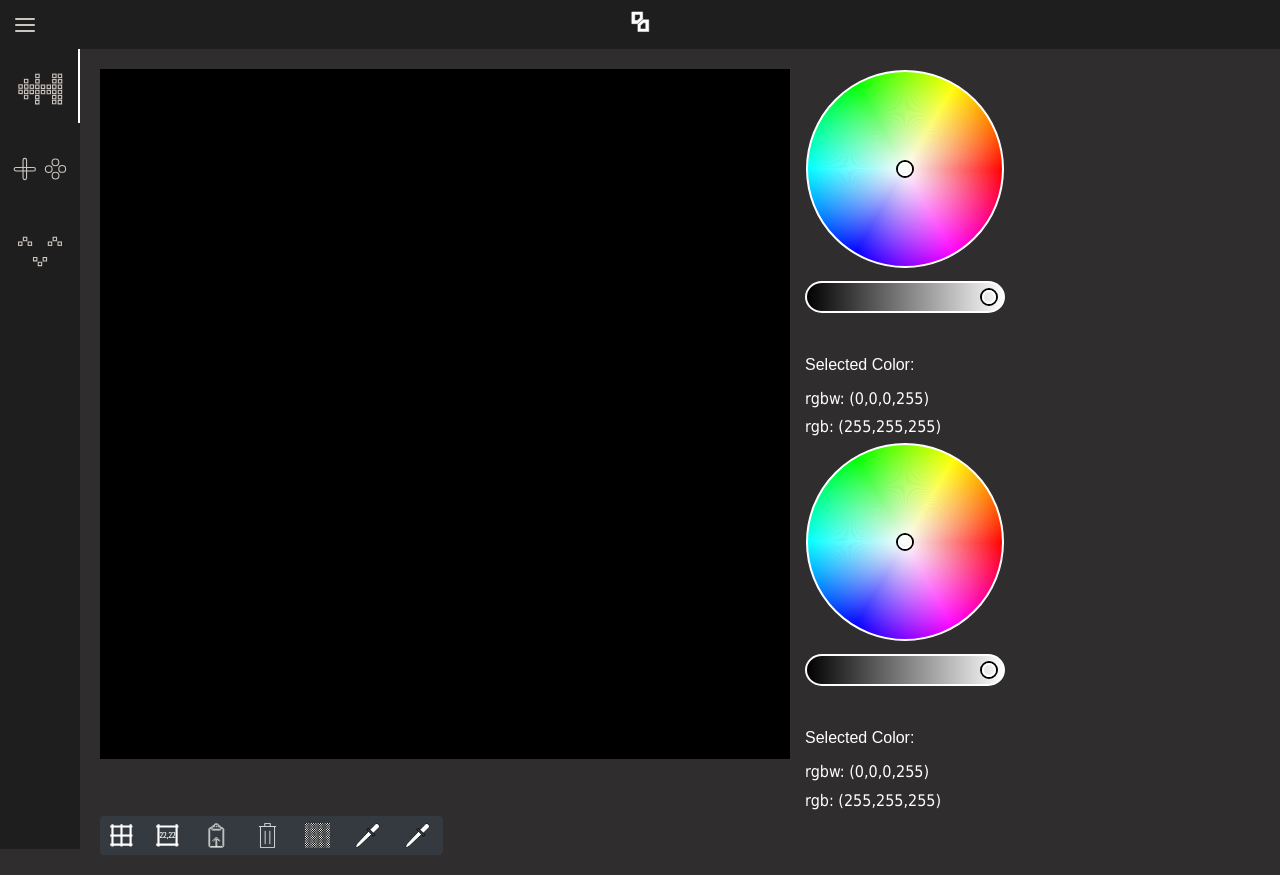
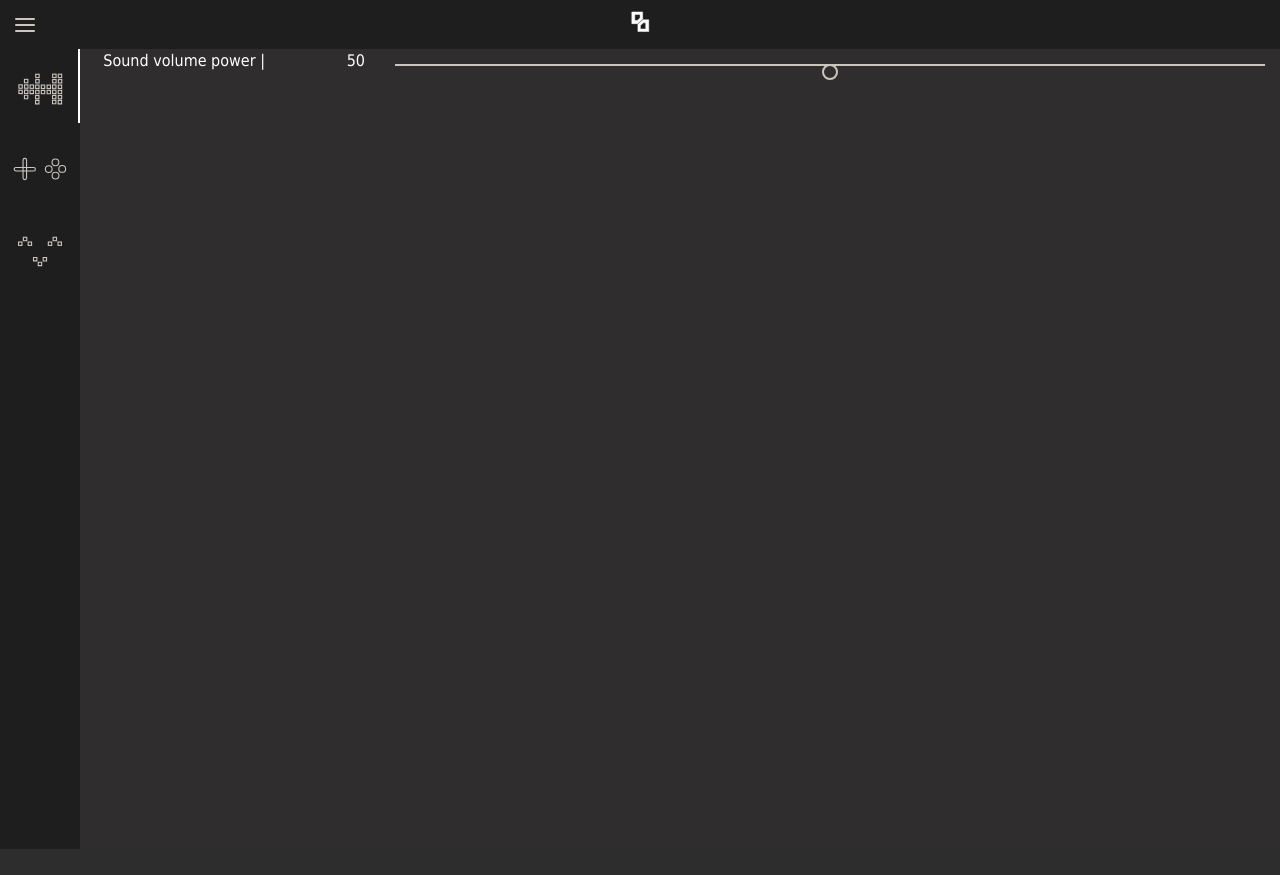
Before and after one commit to forsakenSinexz/ledTable_webInterface, a Flask app: page / in a window 1280 px wide. After the commit the page ends 849 px from the top, so only its background shows below. Run offline with Flask 2, Linux system fonts and the light colour scheme; some libraries are stand-ins or nearby versions.

Commit message:
volume slider

```diff
--- a/static/colors.css
+++ b/static/colors.css
@@ -1,21 +1,29 @@
+:root{
+    --color-bg: #2f2d2d;
+    --color-nofocus: #cbc5bf;
+    --color-focus: white;
+    --color-sidebar: #1f1e1e;
+}
+
+
 body{
-    background-color: #2f2d2d;
+    background-color: var(--color-bg);
 }
 
 .color-bg{
-    background-color: #2f2d2d;
+    background-color: var(--color-bg);
 }
 
 .color-nofocus{
-    background-color: #cbc5bf;
+    background-color: var(--color-nofocus);
 }
 
 .color-focus{
-    background-color: white;
+    background-color: var(--color-focus);
 }
 
 .color-bar{
-    background-color: rgb(31, 30, 30);
+    background-color: var(--color-sidebar);
 }
 
 .fcolor-focus{
--- a/static/styles.css
+++ b/static/styles.css
@@ -130,7 +130,7 @@ footer {
 
 
 #content{
-  float: left;
+  widows: 100%;
   transition: margin-left 0.3s;
 }
 
@@ -282,3 +282,132 @@ a, a:hover, a:focus {
   min-width: 300px;
   max-width: 300px;
 }
+
+
+
+
+
+/* Range slider */
+
+
+input[type="range"] {
+  box-sizing: border-box;
+  font-size: 16px;
+  line-height: 1;
+  height: 2em;
+  background-color: transparent;
+  cursor: pointer;
+  -webkit-appearance: none;
+  width: 100%;
+}
+input[type="range"]::-webkit-slider-thumb {
+  -webkit-appearance: none;
+}
+input[type="range"]:focus {
+  outline: none;
+}
+input[type="range"]::-ms-track {
+  width: 100%;
+  cursor: pointer;
+  background: transparent;
+  border-color: transparent;
+  color: transparent;
+}
+input[type="range"]::-webkit-slider-thumb {
+  -webkit-appearance: none;
+  width: 1em;
+  height: 1em;
+  margin-top: 0;
+  background-color: var(--color-bg);
+  border-radius: 1em;
+  border: 2px solid var(--color-nofocus);
+  cursor: pointer;
+  transition: border-color 0.3s;
+}
+input[type="range"]::-moz-range-thumb {
+  width: 1em;
+  height: 1em;
+  margin-top: 0;
+  background-color: var(--color-bg);
+  border-radius: 1em;
+  border: 2px solid var(--color-nofocus);
+  cursor: pointer;
+  transition: border-color 0.3s;
+}
+input[type="range"]::-ms-thumb {
+  width: 1em;
+  height: 1em;
+  margin-top: 0;
+  background-color: var(--color-bg);
+  border-radius: 1em;
+  border: 2px solid var(--color-nofocus);
+  cursor: pointer;
+  transition: border-color 0.3s;
+}
+input[type="range"]:hover::-webkit-slider-thumb {
+  border-color: var(--color-focus);
+}
+input[type="range"]:hover::-moz-range-thumb {
+  border-color: var(--color-focus);
+}
+input[type="range"]:hover::-ms-thumb {
+  border-color: var(--color-focus);
+}
+input[type="range"]:active::-webkit-slider-thumb {
+  border-color: #ffffff;
+}
+input[type="range"]:active::-moz-range-thumb {
+  border-color: #ffffff;
+}
+input[type="range"]:active::-ms-thumb {
+  border-color: #ffffff;
+}
+input[type="range"]::-webkit-slider-runnable-track {
+  width: 100%;
+  cursor: pointer;
+  height: 0;
+  border-bottom: 2px solid var(--color-nofocus);
+  background-color: transparent;
+  transition: border-color 0.3s;
+}
+input[type="range"]::-moz-range-track {
+  width: 100%;
+  cursor: pointer;
+  height: 0;
+  border-bottom: 2px solid var(--color-nofocus);
+  background-color: transparent;
+  transition: border-color 0.3s;
+}
+input[type="range"]::-ms-track {
+  background: transparent;
+  border-color: transparent;
+  color: transparent;
+}
+/* section {
+  display: flex;
+  position: absolute;
+  top: 0;
+  bottom: 0;
+  left: 0;
+  right: 0;
+  background-color: #16a085;
+}
+section div {
+  margin: auto;
+  width: 80%;
+}
+section h1 {
+  font-family: "Helvetica Neue", Helvetical, Arial, sans-serif;
+  font-weight: 300;
+  margin-bottom: 100px;
+  text-align: center;
+  font-size: 42px;
+  color: rgba(0, 0, 0, 0.3);
+} */
+
+
+
+
+
+
+/* End Range Slider */
--- a/static/table.js
+++ b/static/table.js
@@ -282,7 +282,7 @@ function animiere(toPosY) {
   }
 
 
-
+  // Range slider
 
 
 
--- /dev/null
+++ b/templates/components/sound_power.html
@@ -0,0 +1,25 @@
+<div class="container-fluid">
+    <div class="row">
+        <div class="col-2 text-right">
+            Sound volume power |
+        </div>
+        <div class="col-1 text-right">
+            <span id="volume_value">7</span>
+        </div>
+        <div class="col-9">
+            <input id="volume_range" type="range" />
+        </div>
+    </div>
+</div>
+
+<script>
+    var slider = document.getElementById("volume_range");
+    var output = document.getElementById("volume_value");
+    output.innerHTML = slider.value; // Display the default slider value
+
+    // Update the current slider value (each time you drag the slider handle)
+    slider.oninput = function() {
+        output.innerHTML = this.value;
+        socket.emit('analyzer_volume_change', {value: this.value});
+    }
+</script>
--- a/templates/contentContainer.html
+++ b/templates/contentContainer.html
@@ -1,4 +1,4 @@
-<section>
+
 <div class="content container-fluid align-content-xl-stretch">
   <div class="row">
     <div id="table_view" class="col-xl-auto">
@@ -40,4 +40,3 @@
     </div>
   </div>
 </div>
-  </section>
--- a/templates/index.html
+++ b/templates/index.html
@@ -18,7 +18,10 @@
         {% include "basics/sidenav.html" %}
         {% include "basics/subsidenav.html" %}
         <div id="content">
-            {% include "contentContainer.html" %}
+            <section>
+                <!-- {% include "contentContainer.html" %} -->
+                {% include "components/sound_power.html" %}
+            </section>
         </div>
         <footer>
             <!-- include "basics/footer.html" %} -->
```
Lines whose indentation alone changed are shown as unchanged.
